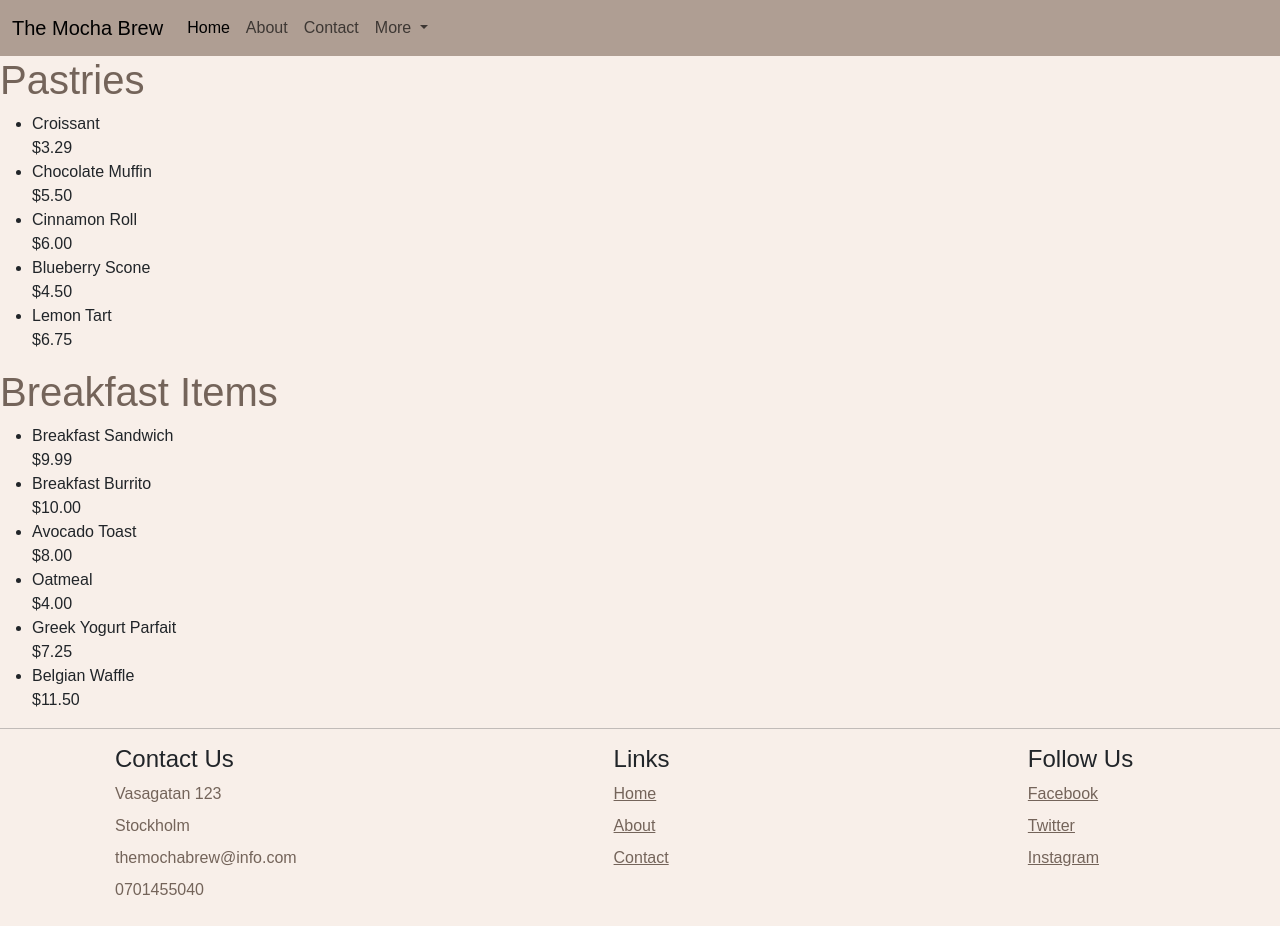
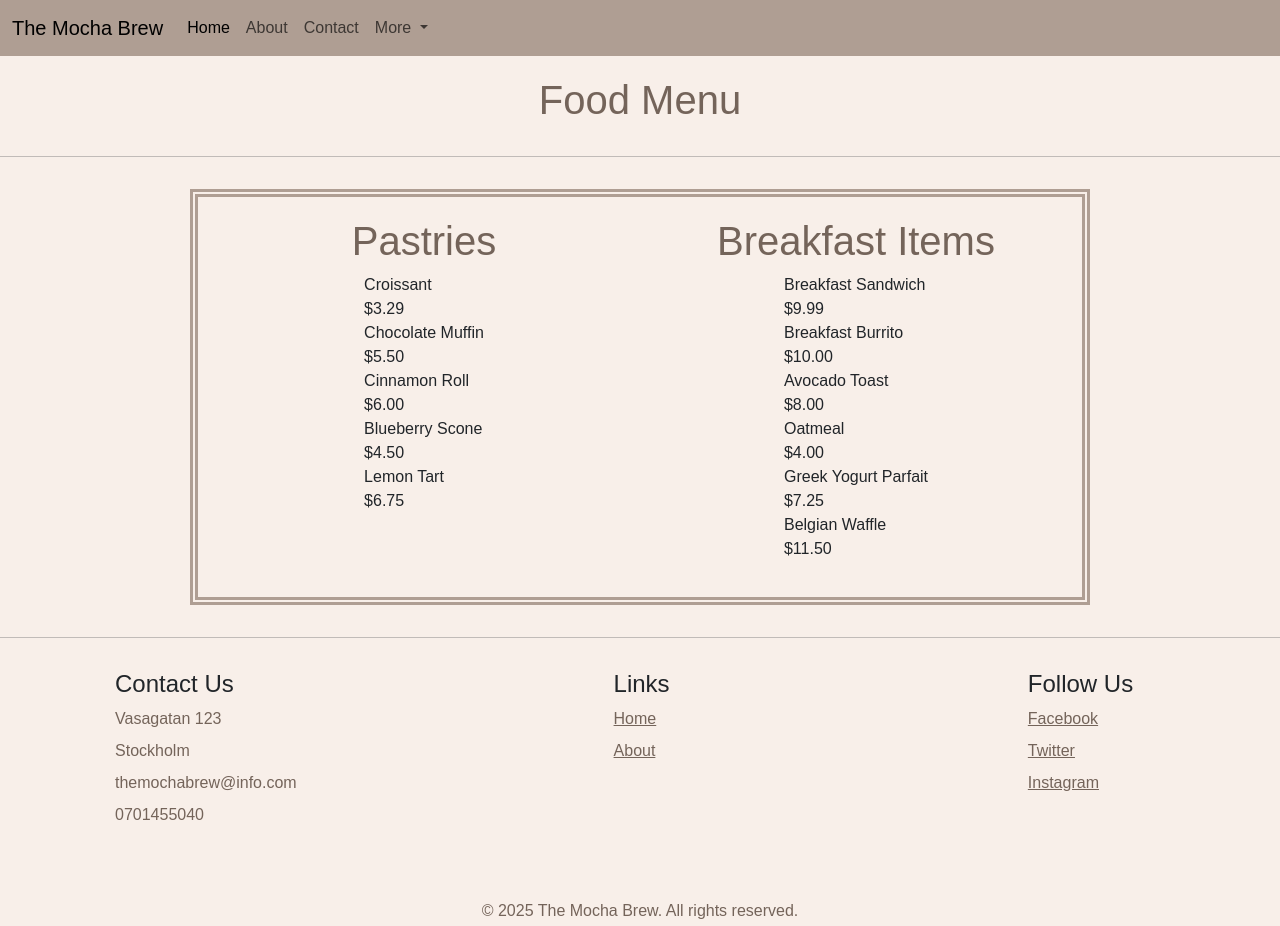
Before and after one commit to Leon-Noyan/Leon-Noyan.github.io, a plain HTML site: page pages/food.html in a window 1280 px wide. Shown: the top 926 px of the page. Drawn offline with nearby package versions, Linux system fonts and the light colour scheme; a script that the page names is missing; a web font is replaced by a local one.

Commit message:
Made changes to the footer, added new styling to the other pages

```diff
--- a/css/drinks.css
+++ b/css/drinks.css
@@ -32,8 +32,8 @@ body {
 
 #drink-title {
     text-align: center;
-    margin-top: 20px;
-    margin-bottom: 20px;
+    margin-top: 1rem;
+    margin-bottom: 1rem;
 }
 
 #footer-divider {
@@ -66,6 +66,11 @@ body {
     padding: 0;
 }
 
+hr {
+  margin-top: 2rem;
+  margin-bottom: 2rem;
+}
+
 @media (max-width: 750px) {
     #chocolate-image img {
         max-width: 140px;
--- /dev/null
+++ b/css/food.css
@@ -0,0 +1,44 @@
+#food-title {
+  display: flex;
+  justify-content: center;
+  margin-top: 20px;
+}
+
+#whole-menu {
+    display: grid;
+    grid-template-columns: 1fr 1fr;
+    grid-template-rows: auto auto;
+    padding: 10px;
+    max-width: 900px;
+    margin: 0 auto;
+    margin-top: 1rem;
+    border: 8px #af9e93;
+    border-style: double;
+}
+#pastry-menu, #breakfast-menu {
+  display: flex;
+  flex-direction: column;
+  align-items: center;
+  justify-content: flex-start;
+  text-align: left;
+  padding: 10px;
+  min-height: 300px;
+}
+
+#pastry-list, #breakfast-list {
+  list-style-type: none;
+  padding: 0;
+}
+/* Alternativ styling med priserna på sidan istället för under
+#pastry-list li, #breakfast-list li {
+  display: flex;
+  justify-content: space-between;
+  align-items: center;
+  gap: 2rem;
+  padding-bottom: 0.5rem;
+}
+*/
+hr {
+  margin-top: 2rem;
+  margin-bottom: 2rem;
+}
--- /dev/null
+++ b/css/made.css
@@ -0,0 +1,22 @@
+main {
+  display: flex;
+  flex-direction: column;
+  align-items: center;
+}
+
+#beans h1 {
+  display: flex;
+  justify-content: center;
+  margin-top: 1rem;
+}
+
+#beans p, #journey p, #picking-beans p {
+  margin-top: 1rem;
+  text-align: center;
+}
+
+#hourney ul {
+  list-style-position: inside;
+  padding-left: 0;
+  text-align: center;
+}
--- a/pages/food.html
+++ b/pages/food.html
@@ -15,7 +15,7 @@
 
         <!-- Your custom styles are placed here, after Bootstrap, to ensure they override defaults -->
         <link rel="stylesheet" href="/pages/styles.css" />
-
+        <link rel="stylesheet" href="/css/food.css">
         <link rel="preconnect" href="https://fonts.googleapis.com" />
         <link rel="preconnect" href="https://fonts.gstatic.com" crossorigin />
         <link
@@ -90,6 +90,9 @@
 
         </nav>
           <main>
+            <h1 id="food-title">Food Menu</h1>
+            <hr>
+            <section id="whole-menu">
             <section id="pastry-menu">
   <h1>Pastries</h1>
   <ul id="pastry-list">
@@ -145,6 +148,7 @@
     </li>
   </ul>
 </section>
+</section>
           </main>
           <hr>
         <footer>
@@ -159,9 +163,8 @@
                 <div class="footer-info">
                     <h4>Links</h4>
                     <ul class="footer-list">
-                        <li><a href="#">Home</a></li>
-                        <li><a href="#">About</a></li>
-                        <li><a href="#">Contact</a></li>
+                        <li><a href="/pages/index.html">Home</a></li>
+                        <li><a href="/pages/about.html">About</a></li>
                     </ul>
                 </div>
                 <div class="footer-socials footer-info">
--- a/pages/styles.css
+++ b/pages/styles.css
@@ -43,7 +43,7 @@ body {
 }
 
 .navbar-toggler-icon {
-    background-color: #74645a !important;
+    background-color: #af9e93 !important;
 }
 
 /* 360px mobile */
```
Also changed, not shown: pages/about.html (+0 -1 lines), pages/coffee.html (+0 -1 lines), pages/index.html (+0 -1 lines), pages/made.html (+1 -1 lines).
